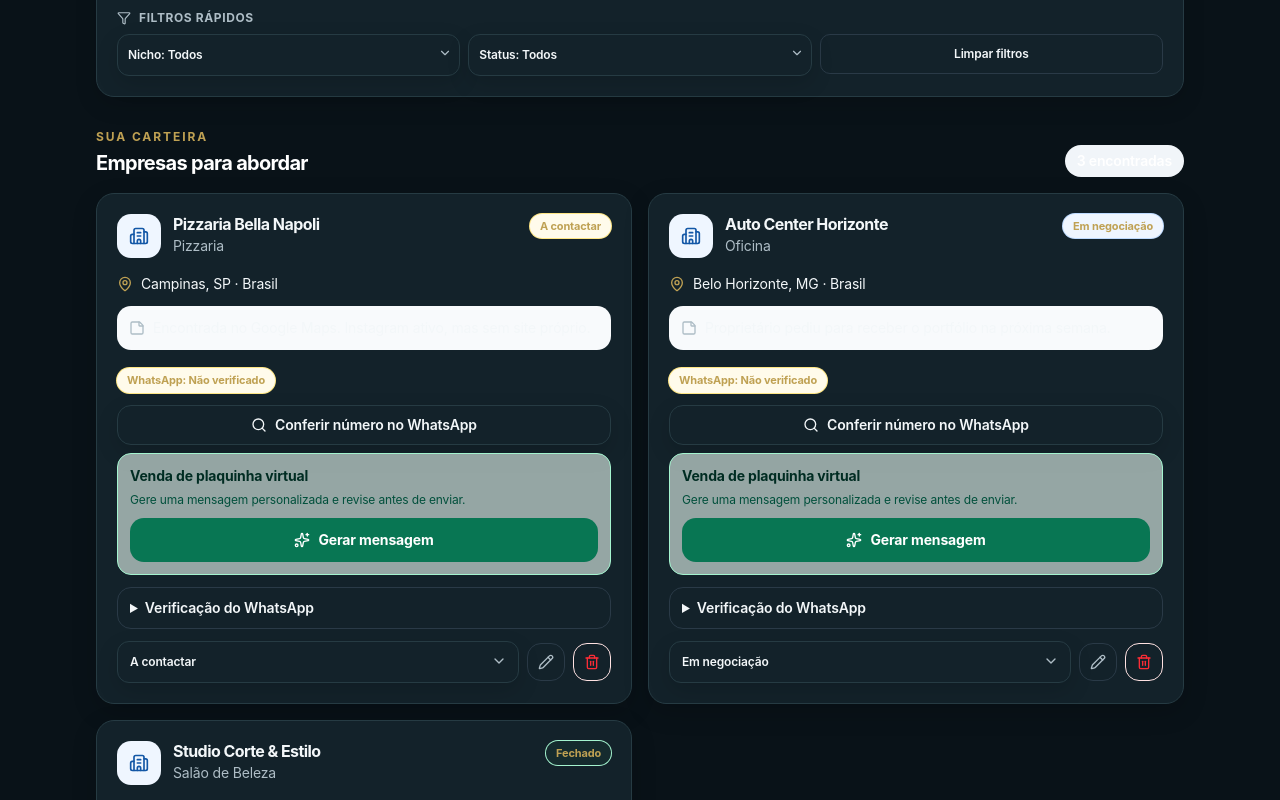
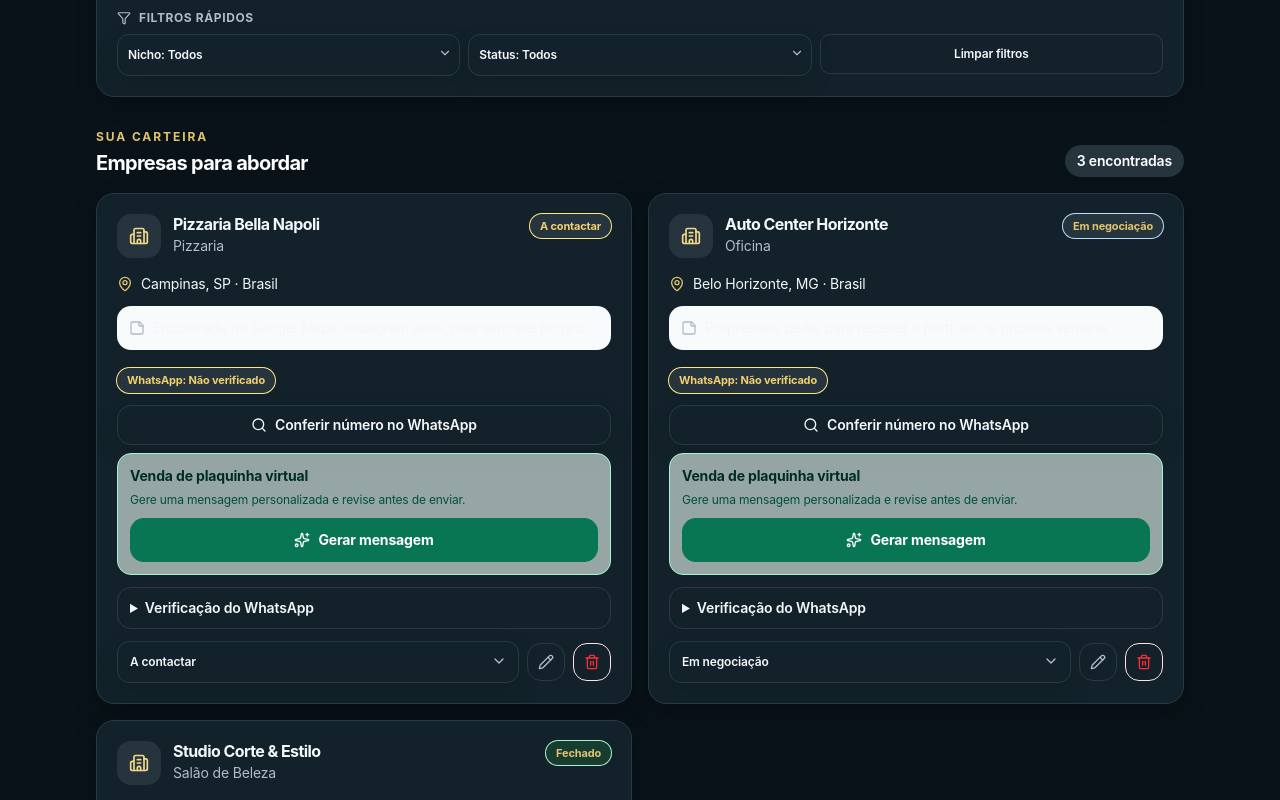
Before and after one commit to djpankozzo00-wq/mapsgoogle, a Next.js app: page / in a window 1280 px wide. Shown: the part 900-1700 px from the top of the page. Built offline with nearby package versions, Linux system fonts and the light colour scheme.

Commit message:
Fix remaining low-contrast labels and status badges

```diff
--- a/app/globals.css
+++ b/app/globals.css
@@ -453,3 +453,30 @@
 }
 .prospecmap-dashboard input::placeholder,
 .prospecmap-dashboard textarea::placeholder { opacity: 1; }
+
+
+/* Stronger contrast pass for all dashboard labels, badges, and secondary copy */
+.prospecmap-dashboard .text-\[\#9a7b3f\] { color: #f0cf70 !important; }
+.prospecmap-dashboard .text-\[\#347d79\],
+.prospecmap-dashboard .text-\[\#176b57\] { color: #e0c36d !important; }
+.prospecmap-dashboard .bg-amber-50,
+.prospecmap-dashboard .bg-blue-50,
+.prospecmap-dashboard .bg-slate-100 { background-color: #26343d !important; }
+.prospecmap-dashboard .bg-amber-50 *,
+.prospecmap-dashboard .bg-blue-50 *,
+.prospecmap-dashboard .bg-slate-100 * { color: #f3d987 !important; }
+.prospecmap-dashboard .bg-emerald-50 { background-color: #183d30 !important; }
+.prospecmap-dashboard .bg-emerald-50 * { color: #a7f3c5 !important; }
+.prospecmap-dashboard .bg-red-50 * { color: #b42318 !important; }
+.prospecmap-dashboard section form .text-white,
+.prospecmap-dashboard section form .text-slate-950,
+.prospecmap-dashboard section form .text-slate-900,
+.prospecmap-dashboard section form .text-slate-800,
+.prospecmap-dashboard section form .text-slate-700,
+.prospecmap-dashboard section form .text-slate-600,
+.prospecmap-dashboard section form .text-\[\#9a7b3f\],
+.prospecmap-dashboard section form .text-\[\#347d79\] { color: #1a252c !important; }
+.prospecmap-dashboard section form button,
+.prospecmap-dashboard section form button * { color: #ffffff !important; }
+.prospecmap-dashboard .text-slate-500,
+.prospecmap-dashboard .text-slate-400 { color: #b8c5cc !important; }
```
